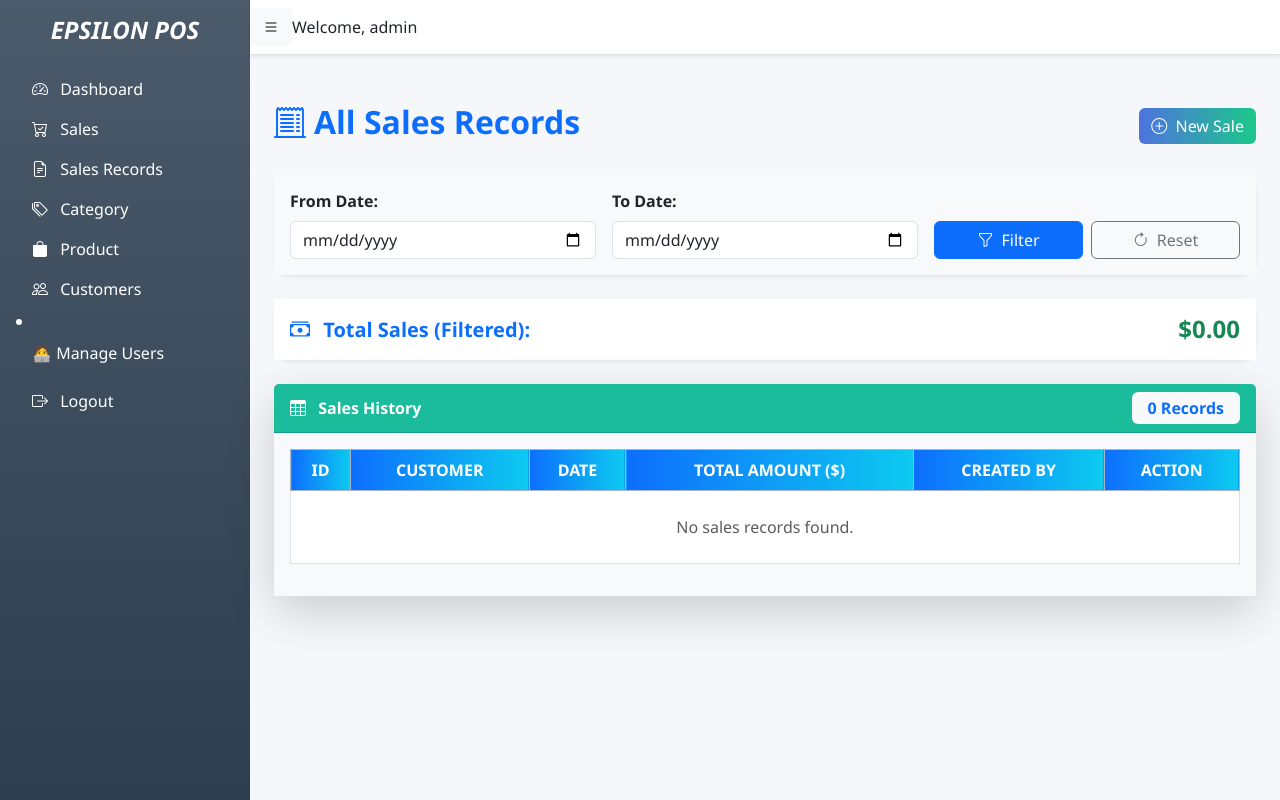
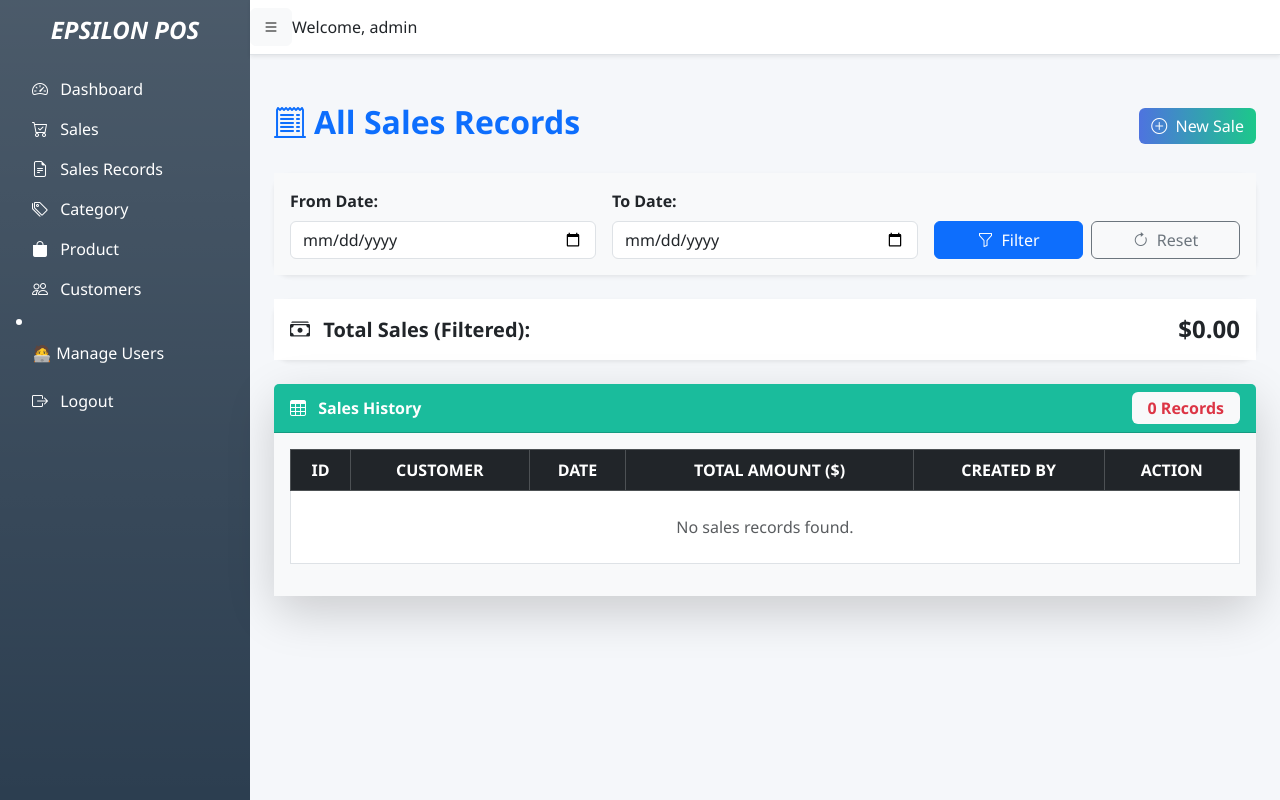
Before and after one commit to jahidshawon19/point-of-sale, a Django app: page /sales-records/ in a window 1280 px wide. Run offline with Django 5.2, Linux system fonts and the light colour scheme; a user stored in the database is signed in; data comes from the database, SQL or seed files in the repository; data that the repository does not hold is empty.

Commit message:
color change sales record page

```diff
--- a/pos/static/css/style.css
+++ b/pos/static/css/style.css
@@ -203,12 +203,7 @@ body {
     color: #fff;
 }
 
-/* Gradient text */
-.text-gradient {
-    background: linear-gradient(90deg, #f6d365, #fda085);
-    -webkit-background-clip: text;
-    -webkit-text-fill-color: transparent;
-}
+
 
 /* Gradient button */
 .btn-gradient {
--- a/pos/templates/pos/sales_record.html
+++ b/pos/templates/pos/sales_record.html
@@ -48,10 +48,10 @@
     <!-- 🔹 Total Sales for Filtered Range -->
     <div class="card shadow-sm border-0 rounded-4 mb-4">
         <div class="card-body bg-white d-flex justify-content-between align-items-center">
-            <h5 class="mb-0 fw-bold text-primary">
+            <h5 class="mb-0 fw-bold text-dark">
                 <i class="bi bi-cash-stack me-2"></i> Total Sales (Filtered):
             </h5>
-            <h4 class="mb-0 text-success fw-bold">
+            <h4 class="mb-0 text-dark fw-bold">
                 ${{ total_sales|floatformat:2 }}
             </h4>
         </div>
@@ -61,13 +61,13 @@
     <div class="card shadow-lg border-0 rounded-4">
         <div class="card-header bg-gradient-primary text-white fw-semibold d-flex justify-content-between align-items-center">
             <span><i class="bi bi-table me-2"></i> Sales History</span>
-            <span class="badge bg-light text-primary px-3 py-2 fs-6">{{ sales.count }} Records</span>
+            <span class="badge bg-light text-danger px-3 py-2 fs-6">{{ sales.count }} Records</span>
         </div>
 
         <div class="card-body bg-light">
             <div class="table-responsive">
                 <table class="table table-hover table-bordered align-middle text-center" id="salesTable">
-                    <thead class="table-primary">
+                    <thead class="table-dark">
                         <tr>
                             <th>ID</th>
                             <th>Customer</th>
@@ -123,7 +123,7 @@
         transform: translateY(-2px);
     }
     #salesTable thead th {
-        background: linear-gradient(90deg, #0d6efd, #0dcaf0);
+        /* background: linear-gradient(90deg, #0d6efd, #0dcaf0); */
         color: white;
         text-transform: uppercase;
     }
```
